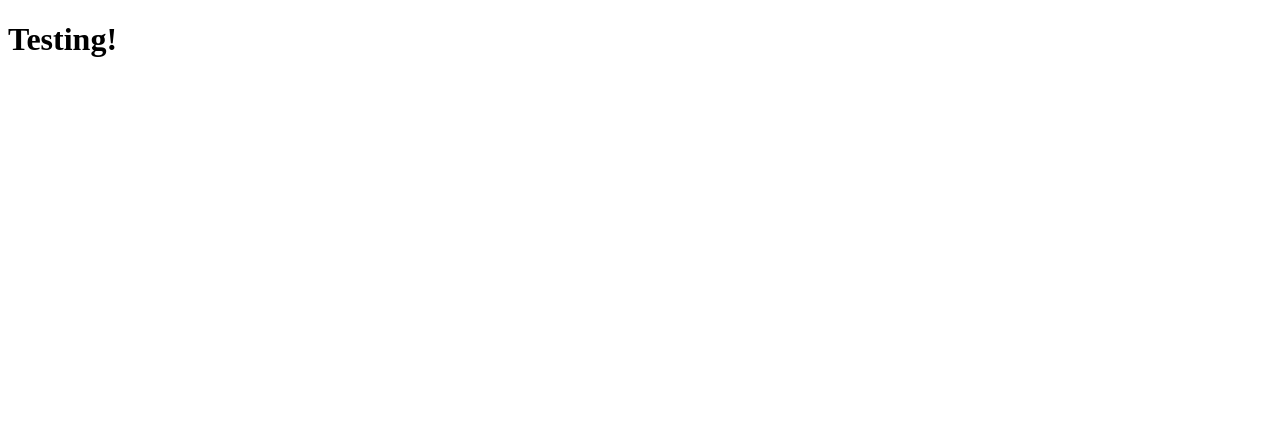
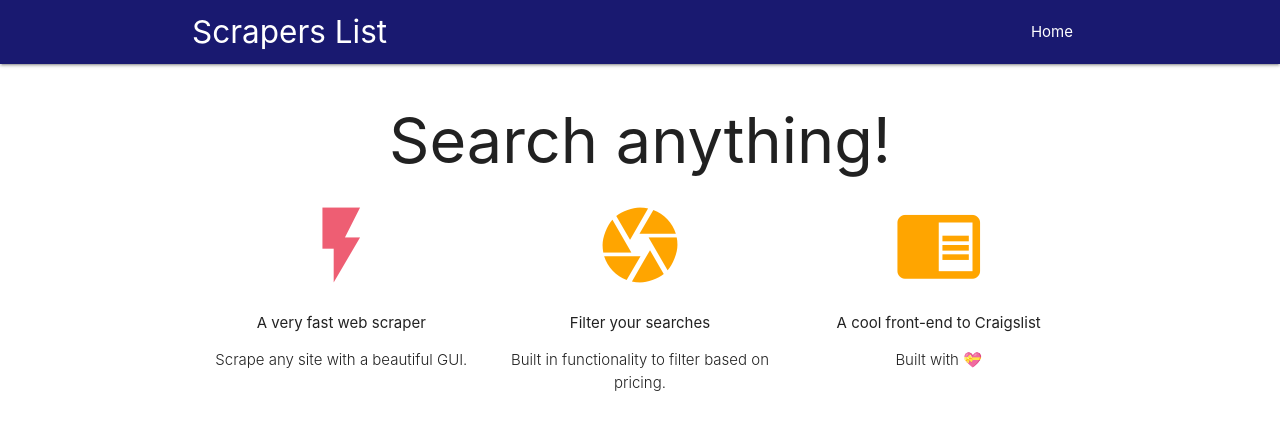
Before and after one commit to SavanSutariya/ScrapersList, a Django app: page / in a window 1280 px wide. Before the commit the part shown is almost empty. Shown: the top 430 px of the page. Run offline with Django 3.2, Linux system fonts and the light colour scheme.

Commit message:
new_search front-end and view created

```diff
--- a/my_app/urls.py
+++ b/my_app/urls.py
@@ -2,4 +2,5 @@ from django.urls import path
 from . import views
 urlpatterns = [
     path('', views.home, name='home'),
+    path('new_search', views.new_search, name='new_search'),
 ]
--- a/my_app/views.py
+++ b/my_app/views.py
@@ -4,3 +4,6 @@ from django.shortcuts import render
 #
 def home(request):
     return render(request, 'base.html')
+
+def new_search(request):
+    return render(request,'my_app/new_search.html')
--- a/templates/base.html
+++ b/templates/base.html
@@ -1,12 +1,57 @@
+{% load static %}
 <!DOCTYPE html>
 <html lang="en">
+
 <head>
     <meta charset="UTF-8">
     <meta http-equiv="X-UA-Compatible" content="IE=edge">
     <meta name="viewport" content="width=device-width, initial-scale=1.0">
+    <link rel="stylesheet" href="{% static 'css/style.css' %}">
+    <!-- Compiled and minified CSS -->
+    <link rel="stylesheet" href="https://cdnjs.cloudflare.com/ajax/libs/materialize/1.0.0/css/materialize.min.css">
+    <link rel="stylesheet" href="https://fonts.googleapis.com/icon?family=Material+Icons" rel="stylesheet">
     <title>ScrapersList</title>
 </head>
+
 <body>
-    <h1>Testing!</h1>
+    <nav style="background-color: midnightblue;">
+        <div class="container nav-wrapper">
+            <a href="/" class="brand-logo">Scrapers List</a>
+            <ul id="nav-mobile" class="right">
+                <li><a href="/">Home</a></li>
+            </ul>
+        </div>
+    </nav>
+    <div class="container">
+        <h1 style="text-align: center;">Search anything!</h1>
+        <div class="row">
+            <div class="col s4">
+                <div class="center">
+                    <i class="large material-icons" style="color: #ee5e73">flash_on</i>
+                    <p>A very fast web scraper</p>
+                    <p class="light center">Scrape any site with a beautiful GUI.</p>
+                </div>
+            </div>
+            <div class="col s4">
+                <div class="center">
+                    <i class="large material-icons" style="color: orange">camera</i>
+                    <p>Filter your searches</p>
+                    <p class="light center">Built in functionality to filter based on pricing.</p>
+                </div>
+            </div>
+            <div class="col s4">
+                <div class="center">
+                    <i class="large material-icons" style="color: orange">chrome_reader_mode</i>
+                    <p>A cool front-end to Craigslist</p>
+                    <p class="light center">Built with 💝</p>
+                </div>
+            </div>
+        </div>
+    {% block content %}
+
+    {% endblock content %}
+    </div>
 </body>
+<!-- Javascript CDN materialize -->
+
 </html>
```
Also changed, not shown: templates/my_app/new_search.html (added, +11 -0 lines), Readme.md.
